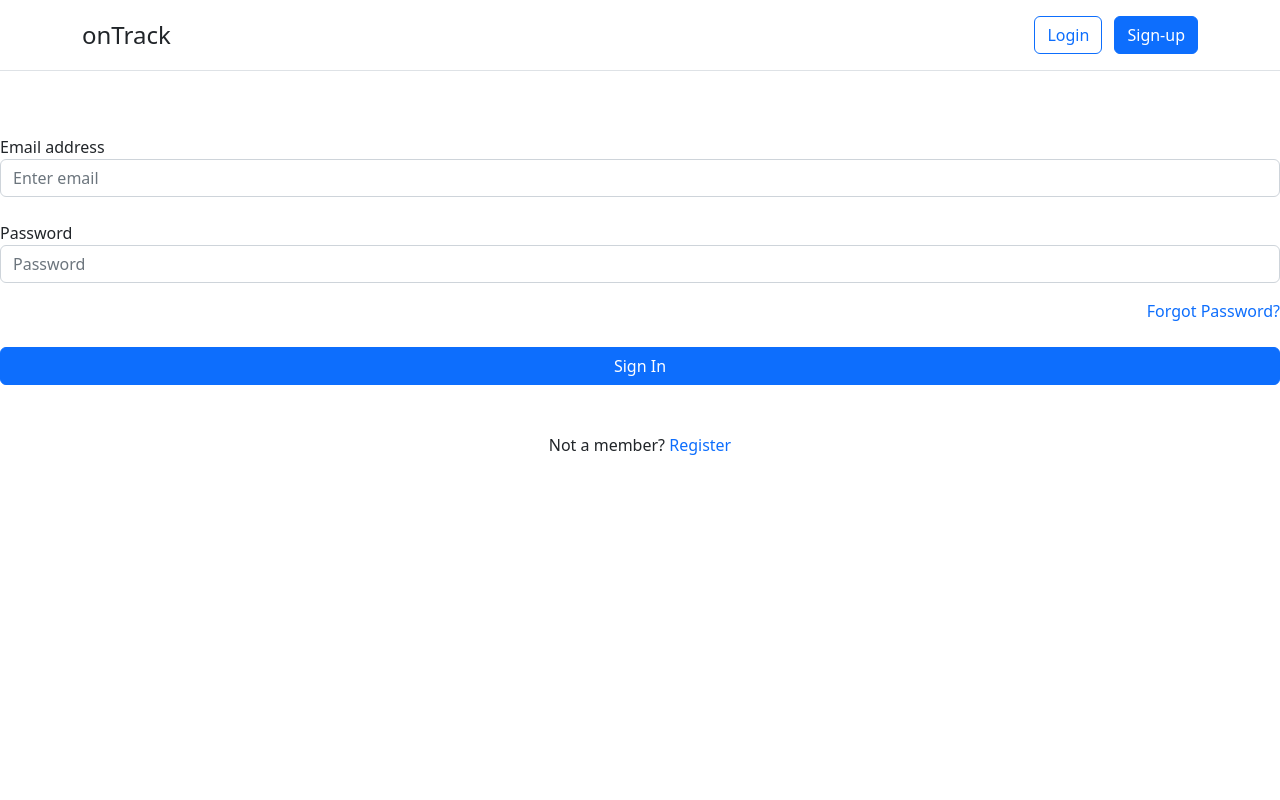
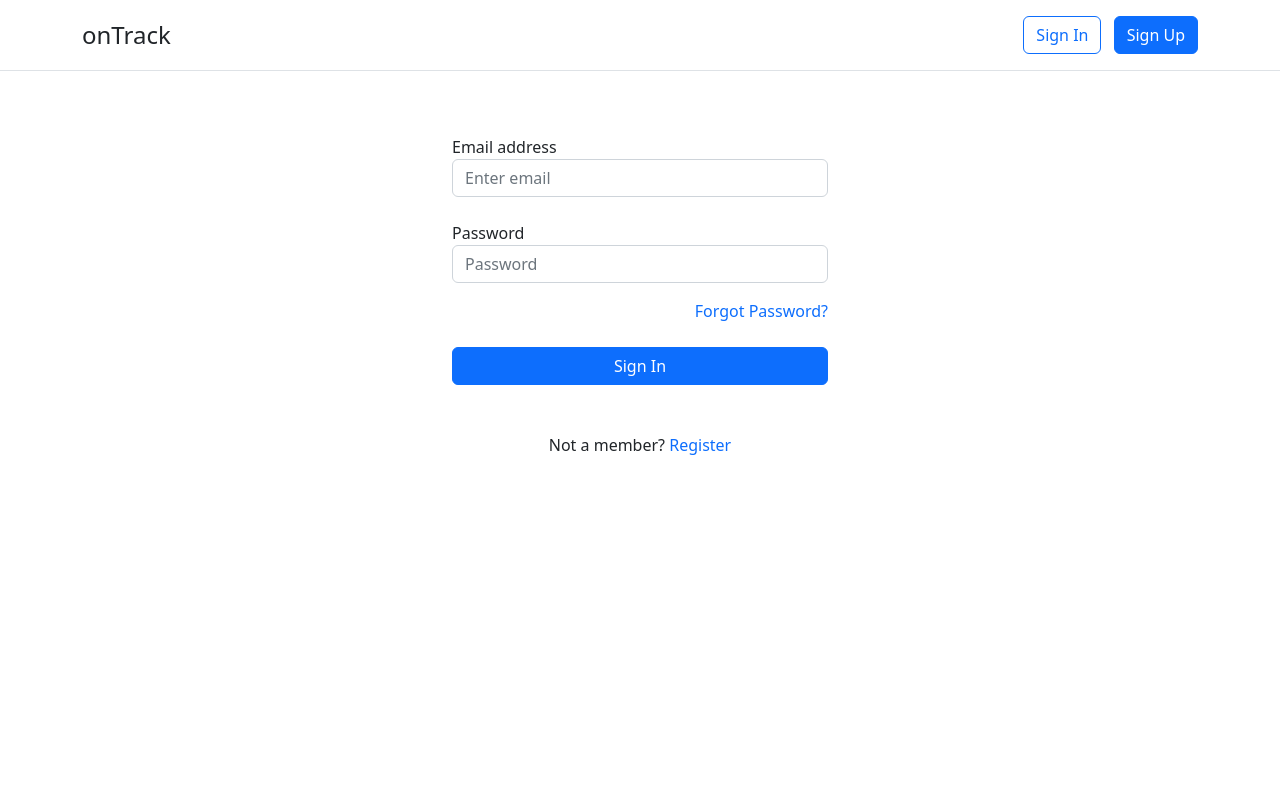
Before and after one commit to isaacwoodruff/ontrack, a Django app: template users/templates/users/sign-in.html in a window 1280 px wide. Run offline with Django 4.2, Linux system fonts and the light colour scheme; the template is opened without the code that fills it, so the values that code supplies are empty.

Commit message:
Updated views, links and max-width of sign in form

```diff
--- a/static/css/main.css
+++ b/static/css/main.css
@@ -0,0 +1,12 @@
+html {
+    height: 100%;
+}
+
+body {
+    min-height: 100%;
+    padding-bottom: 70px;
+}
+
+#login-form {
+    max-width: 400px;
+}
--- a/templates/base.html
+++ b/templates/base.html
@@ -41,23 +41,25 @@
                         </div>
                     {% else %}
                         <div class="col-md-3 text-end">
-                            <button type="button" class="btn btn-outline-primary me-2">Login</button>
-                            <button type="button" class="btn btn-primary">Sign-up</button>
+                            <a href="{% url 'sign_in' %}" class="btn btn-outline-primary me-2">Sign In</a>
+                            <a href="{% url 'sign_up' %}" class="btn btn-primary">Sign Up</a>
                         </div>
                     {% endif %}
                 </div>
             </div>
           </header>
 
-        <main>
+        <main class="container">
             {% block content %}{% endblock %}
         </main>
 
-        <footer>
+        <div class="navbar fixed-bottom">
+            <footer>
 
-            {% block footer %}{% endblock %}
+                {% block footer %}{% endblock %}
 
-        </footer>
+            </footer>
+        </div>
 
         {% block javascript %} {% endblock %}
         <!-- Bootstrap JavaScript Bundle with Popper -->
--- a/users/templates/users/login-signup.html
+++ /dev/null
@@ -1 +0,0 @@
-{% extends 'base.html' %}
--- a/users/urls.py
+++ b/users/urls.py
@@ -3,5 +3,6 @@ from django.urls import path
 from . import views
 
 urlpatterns = [
-    path('', views.login, name='login'),
+    path('', views.sign_in, name='sign_in'),
+    path('sign-up', views.sign_up, name='sign_up'),
 ]
```
Also changed, not shown: users/views.py (+9 -3 lines).
